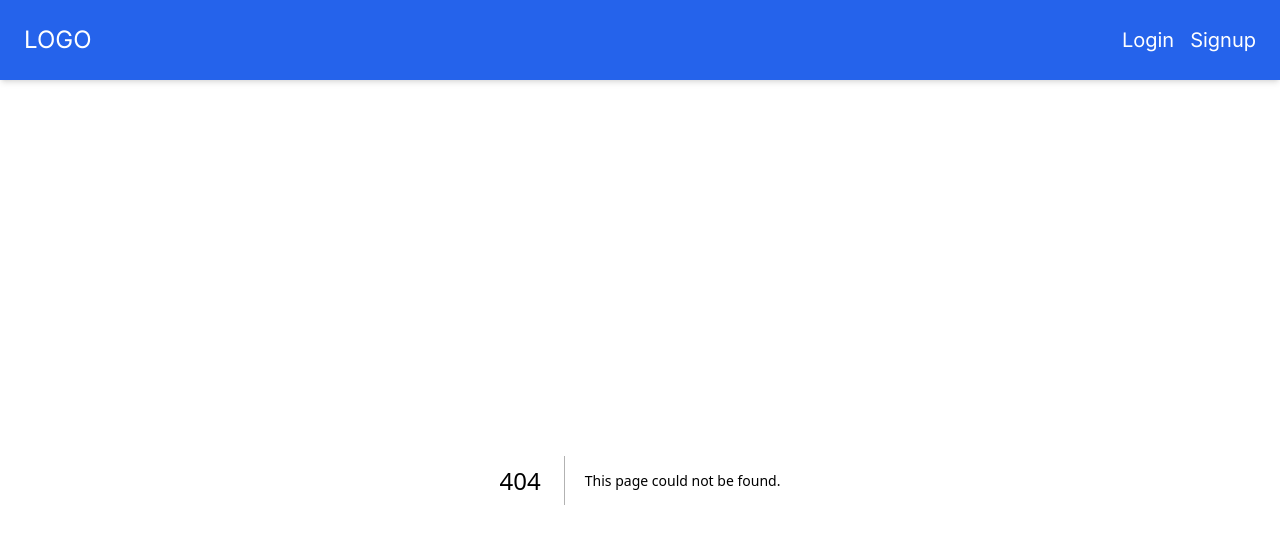
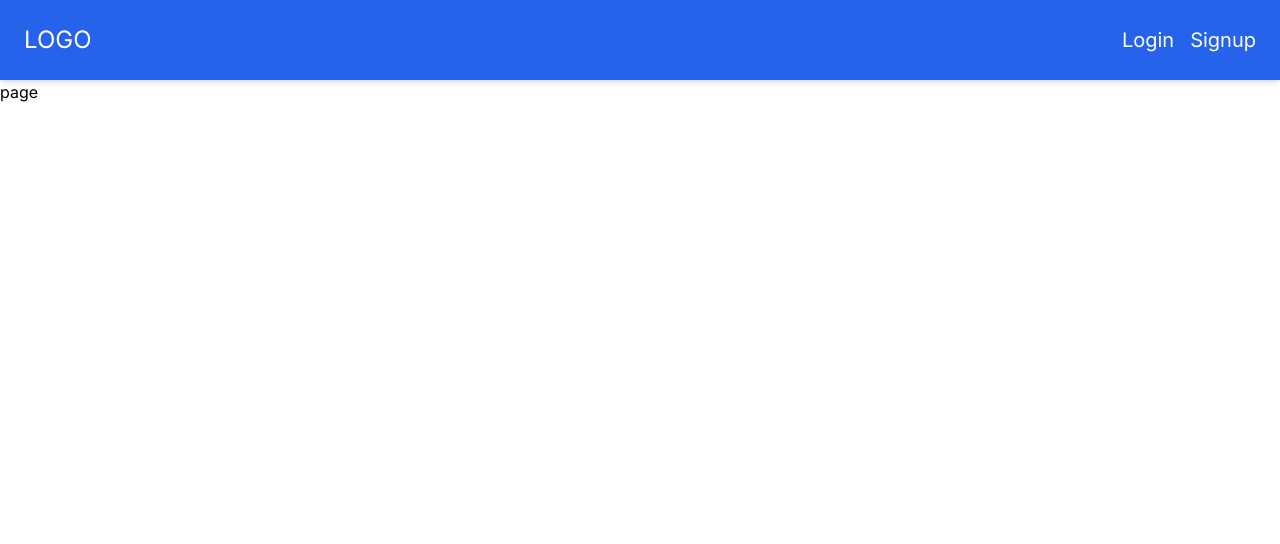
Before and after one commit to hichamelamrani/fullstack_website, a Next.js app: page /login in a window 1280 px wide. Before the commit this address had no page. Shown: the top 544 px of the page. Built offline with nearby package versions, Linux system fonts and the light colour scheme.

Commit message:
add page login

```diff
--- /dev/null
+++ b/src/app/login/page.tsx
@@ -0,0 +1,7 @@
+import React from "react";
+
+function page() {
+  return <div>page</div>;
+}
+
+export default page;
```
